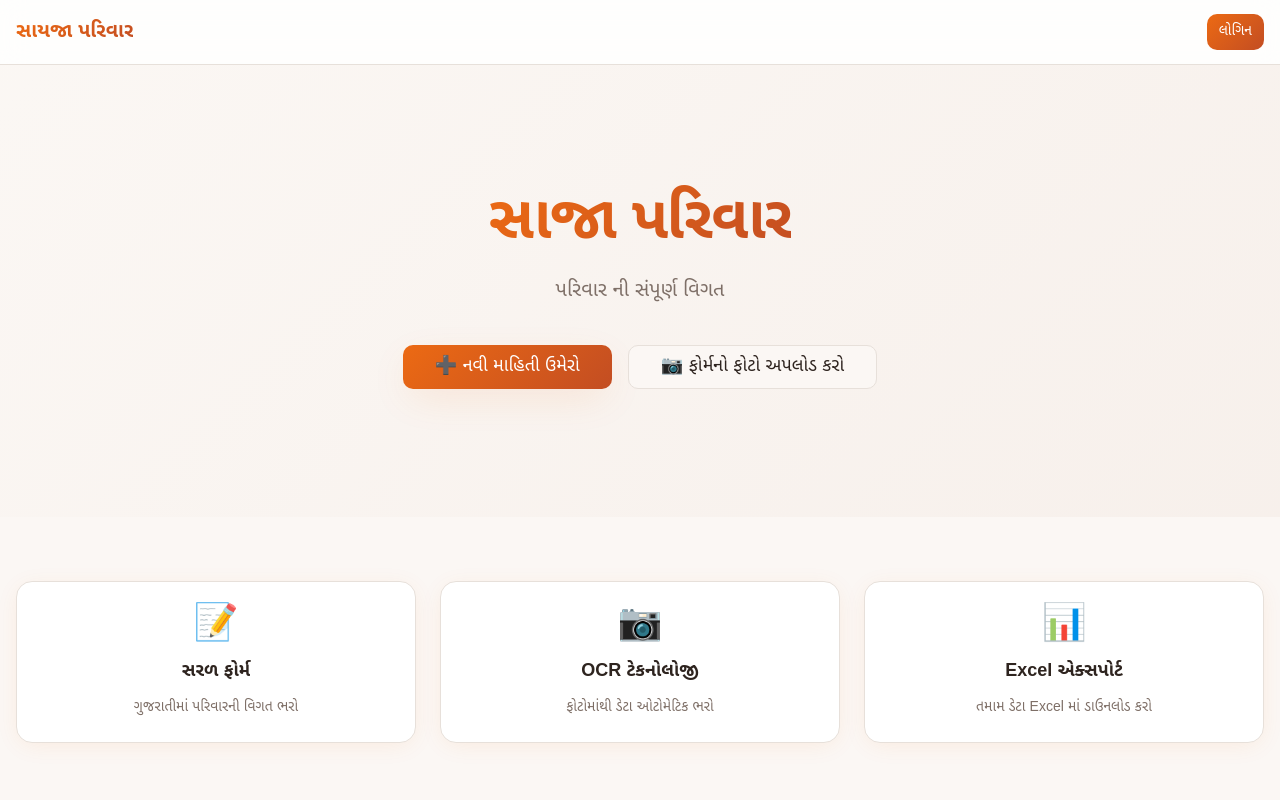
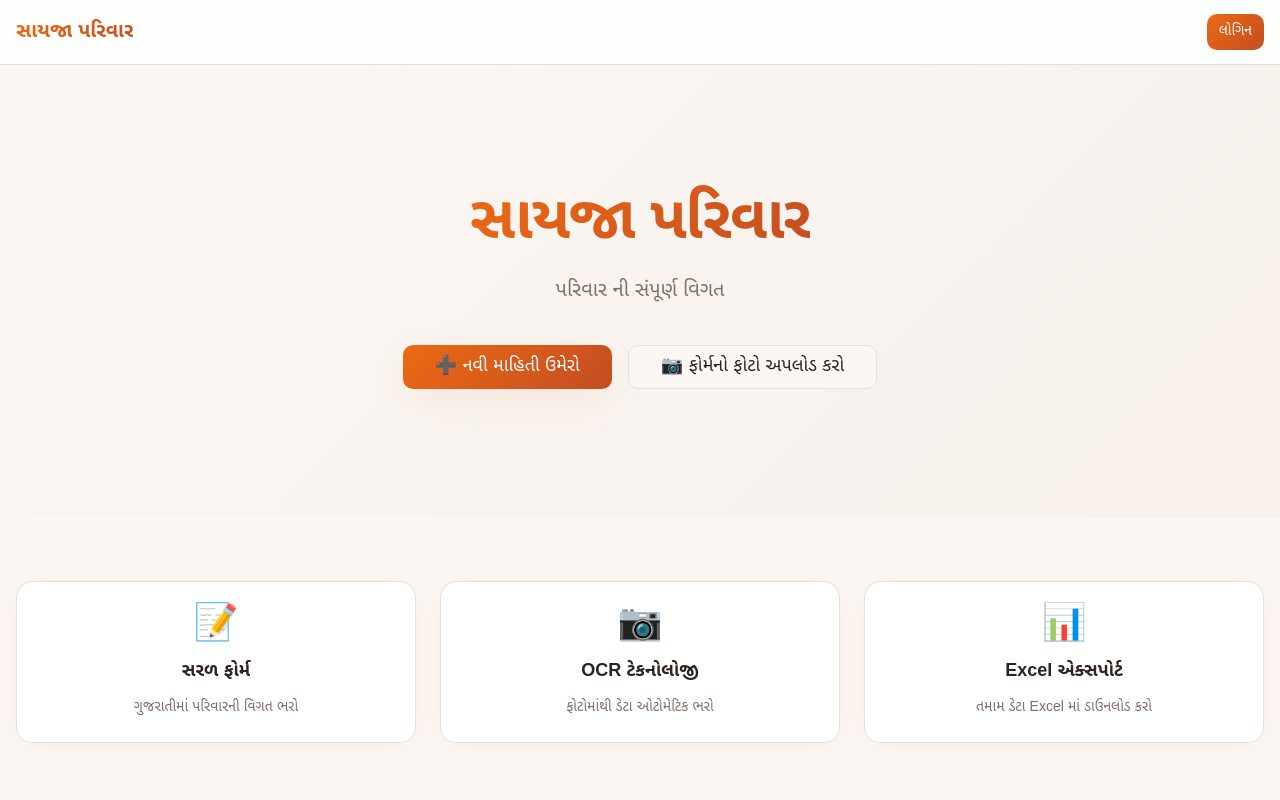
Before and after one commit to PrinsSayja01/Sayja_Parivar, a React (Vite) app: page / in a window 1280 px wide. Shown: the top 800 px of the page. Built offline with nearby package versions, Linux system fonts and the light colour scheme; the HTML template or start-up script is replaced by a standard one.

Commit message:
Update Index.tsx

```diff
--- a/src/pages/Index.tsx
+++ b/src/pages/Index.tsx
@@ -19,7 +19,7 @@ const Index = () => (
           >
             <h1 className="text-4xl sm:text-6xl font-bold tracking-tight">
               <span className="gradient-primary bg-clip-text" style={{ WebkitBackgroundClip: 'text', WebkitTextFillColor: 'transparent' }}>
-                સાજા પરિવાર
+                સાયજા પરિવાર
               </span>
             </h1>
             <p className="text-xl text-muted-foreground">પરિવાર ની સંપૂર્ણ વિગત</p>
```
